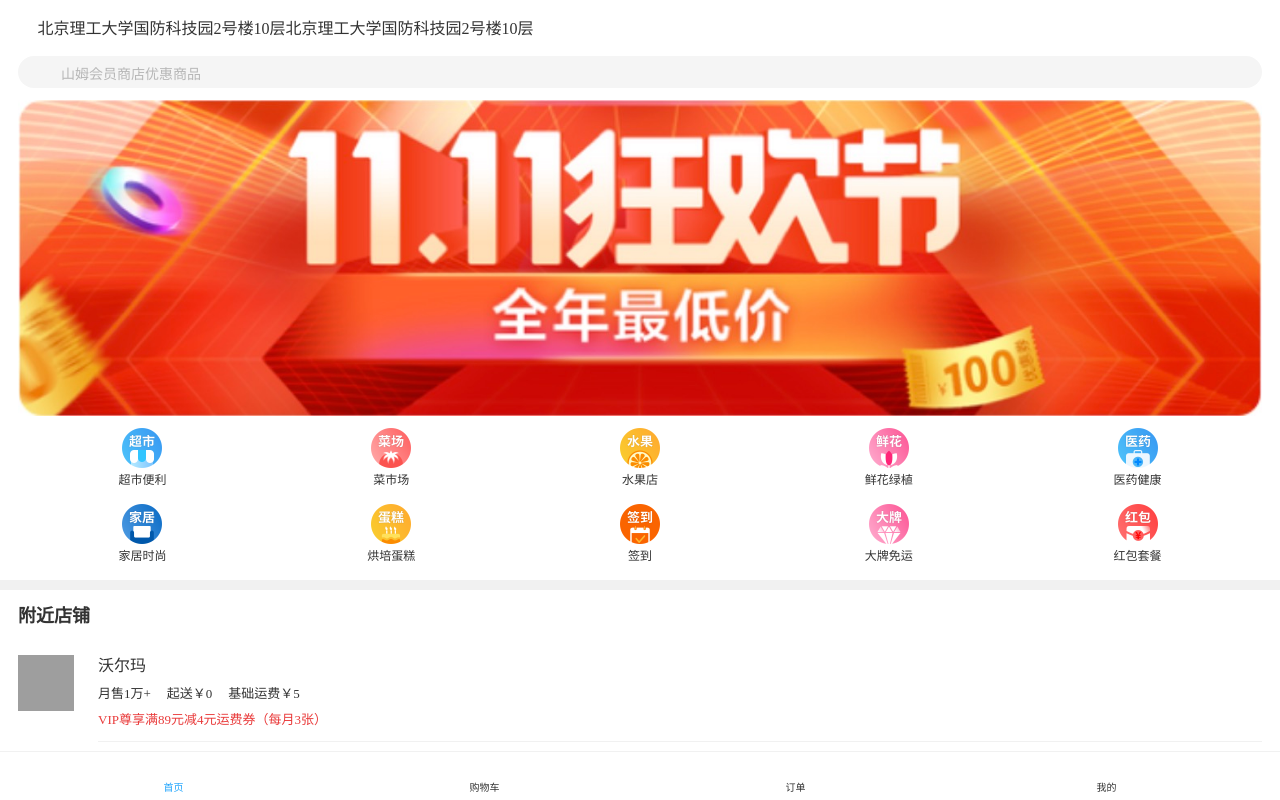
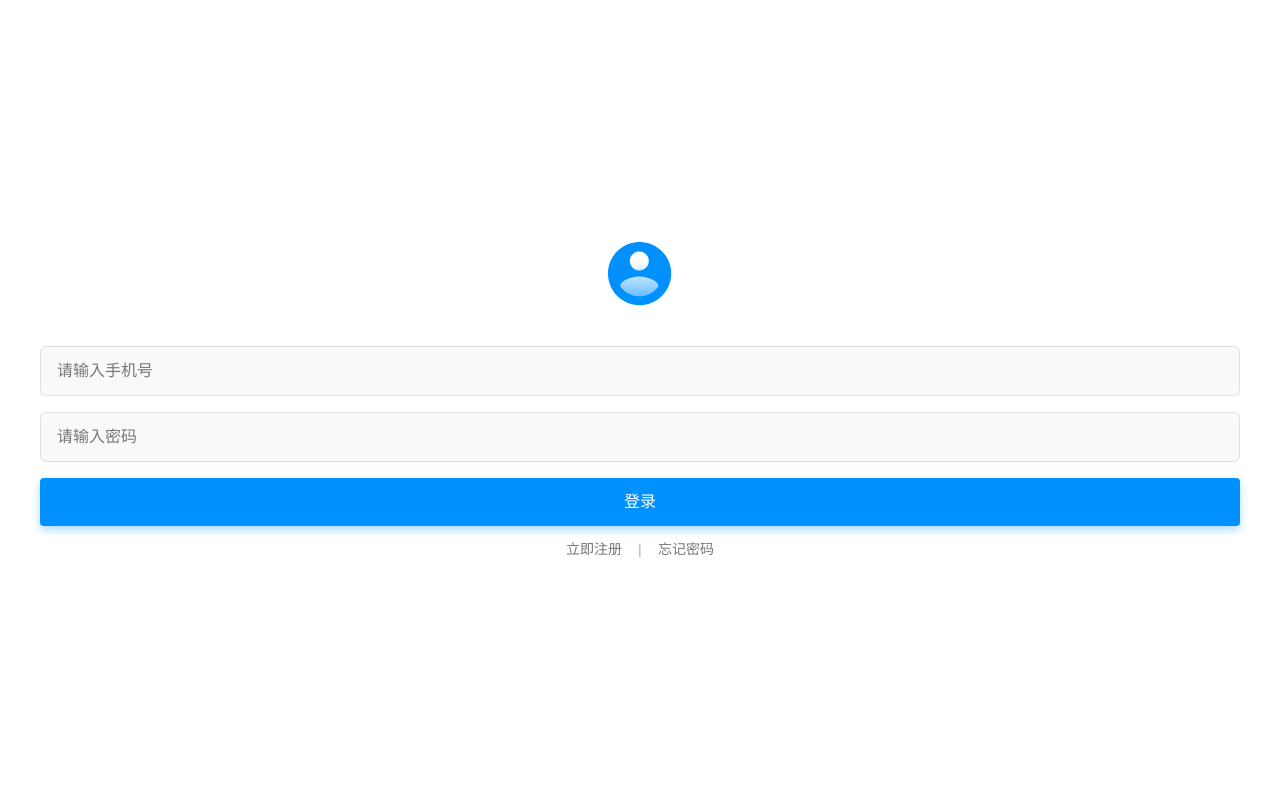
Before and after one commit to zhangatle/jddj, a Vue app: page /#/login in a window 1280 px wide. Built offline with nearby package versions, Linux system fonts and the light colour scheme; grey boxes are pictures that could not be loaded; a web font is replaced by a local one.

Commit message:
完成登录页面

```diff
--- a/src/App.vue
+++ b/src/App.vue
@@ -1,12 +1,10 @@
 <template>
- <Home />
+ <router-view />
 </template>
 
 <script>
-import Home from '@/views/home/Home'
 export default {
-  name: 'App',
-  components: { Home: Home }
+  name: 'App'
 }
 </script>
 
--- a/src/router/index.js
+++ b/src/router/index.js
@@ -1,6 +1,19 @@
 import { createRouter, createWebHashHistory } from 'vue-router'
+import Home from '@/views/home/Index'
+import Login from '@/views/login/Index'
 
-const routes = []
+const routes = [
+  {
+    path: '/',
+    name: 'Home',
+    component: Home
+  },
+  {
+    path: '/login',
+    name: 'Login',
+    component: Login
+  }
+]
 
 const router = createRouter({
   history: createWebHashHistory(),
--- a/src/views/home/Home.vue
+++ b/src/views/home/Index.vue
@@ -11,7 +11,7 @@
 import Near from '@/views/home/Near'
 import Menu from '@/views/home/Menu'
 export default {
-  name: 'Home',
+  name: 'Index',
   components: { Recommend, Near, Menu }
 }
 </script>
--- /dev/null
+++ b/src/views/login/Index.vue
@@ -0,0 +1,81 @@
+<template>
+  <div class="user">
+    <img src="../../assets/user.svg" alt="">
+    <div class="input">
+      <input type="text" placeholder="请输入手机号">
+    </div>
+    <div class="input">
+      <input type="password" placeholder="请输入密码">
+    </div>
+    <div class="button">登录</div>
+    <div class="link">
+      <span>立即注册</span> |
+      <span>忘记密码</span>
+    </div>
+  </div>
+</template>
+
+<script>
+export default {
+  name: 'Index'
+}
+</script>
+
+<style lang="scss" scoped>
+.user {
+  position: absolute;
+  top: 50%;
+  left: 0;
+  right: 0;
+  margin: 0 .4rem;
+  transform: translateY(-50%);
+  img {
+    display: block;
+    width: .64rem;
+    height: .64rem;
+    margin: 0 auto .4rem;
+  }
+  .input {
+    height: .48rem;
+    margin-bottom: .16rem;
+    background: #F9F9F9;
+    border: 1px solid rgba(0, 0, 0, 0.10);
+    border-radius: 6px;
+    padding: 0 .16rem;
+    input {
+      line-height: .48rem;
+      border: none;
+      background: none;
+      outline: none;
+      width: 100%;
+      font-size: .16rem;
+      color: #777;
+      &::placeholder {
+        color: #777;
+      }
+    }
+  }
+
+  .button {
+    background: #0091FF;
+    box-shadow: 0 4px 8px 0 rgba(0, 145, 255, 0.32);
+    border-radius: 4px;
+    height: .48rem;
+    line-height: .48rem;
+    text-align: center;
+    font-size: .16rem;
+    color: #FFF;
+    margin: .16rem auto;
+  }
+
+  .link {
+    text-align: center;
+    font-size: .14rem;
+    color: #777;
+    letter-spacing: 0;
+    span {
+      margin: 0 .13rem;
+    }
+  }
+}
+</style>
```
Also changed, not shown: src/assets/user.svg (added).
